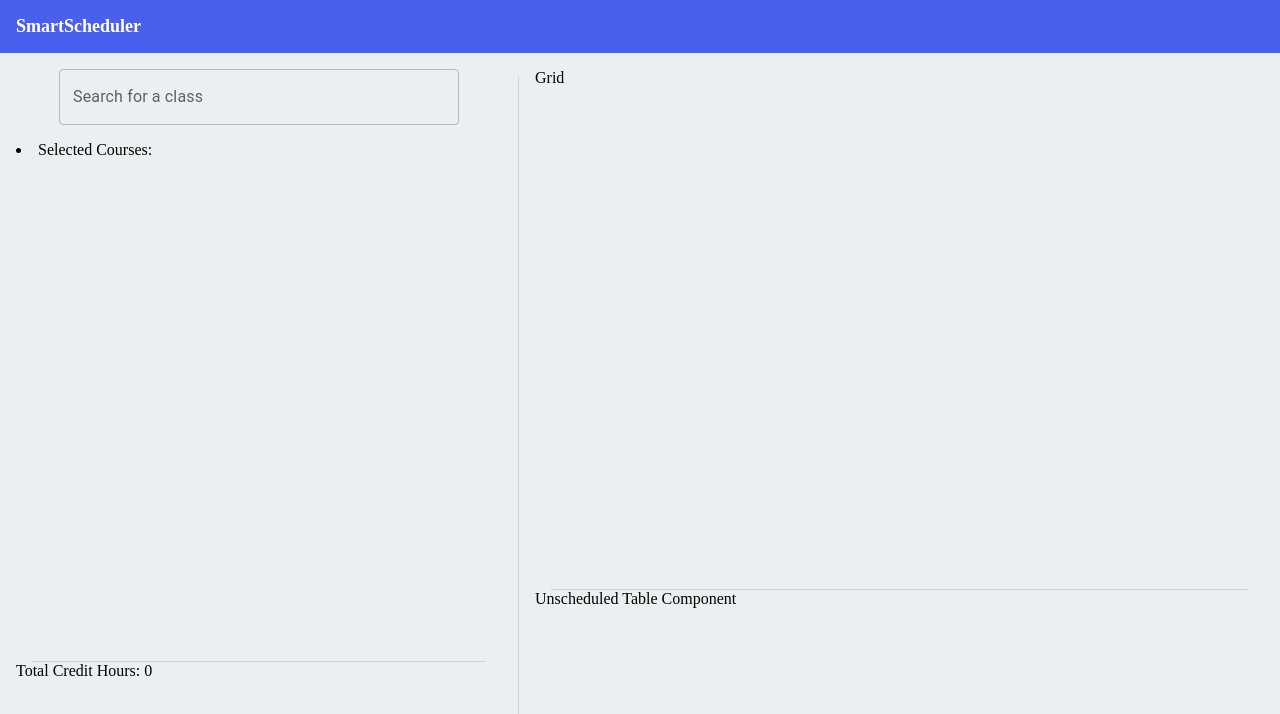
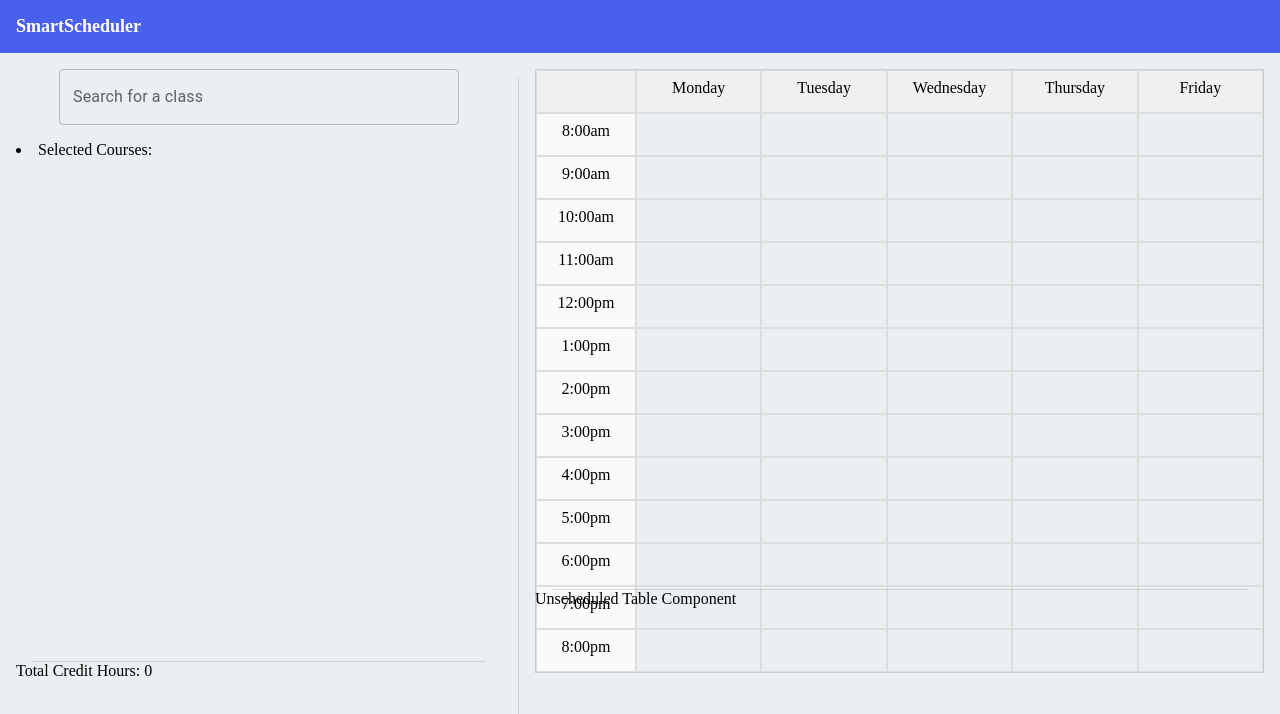
Before and after one commit to FlyingTNT/EECS-581-Group-7-Project-3, a React (Vite) app in the folder SmartScheduler/: page / in a window 1280 px wide. Shown: the top 714 px of the page. Built offline with nearby package versions, Linux system fonts and the light colour scheme.

Commit message:
Update Grid component
Basic schedule grid implemented. Currently no resizing or 30 min separators.

```diff
--- a/SmartScheduler/src/components/Grid.tsx
+++ b/SmartScheduler/src/components/Grid.tsx
@@ -2,10 +2,68 @@
 /// React component for displaying the scheduling grid.
 /// Inputs: None
 /// Outputs: JSX.Element representing the scheduling grid.
-/// Authors: Micheal Buckendahl
+/// Authors: Micheal Buckendahl, Cole Charpentier
 /// Creation Date: 10/24/2025
 
-// Currently this is a place holder just to show the basic layout of the page.
+import React from "react";
+
 export default function Grid() {
-  return <div>Grid</div>;
+  // Define column headers
+  const days = ["", "Monday", "Tuesday", "Wednesday", "Thursday", "Friday"];
+  // Array of hour values from 8 (8:00am) to 20 (8:00pm)
+  const hours = [8, 9, 10, 11, 12, 13, 14, 15, 16, 17, 18, 19, 20] // 8am–8pm
+
+  // Helper function to format a 24-hour value into 12-hour AM/PM time
+  const formatTime = (hour: number) => {
+    const suffix = hour >= 12 ? "pm" : "am";
+    const displayHour = hour > 12 ? hour - 12 : hour;
+    return `${displayHour}:00${suffix}`;
+  };
+
+  return (
+    // Main grid container
+    <div style={styles.container}>
+      {/* Header row */}
+      {days.map((day, idx) => (
+        <div key={idx} style={{ ...styles.cell, ...styles.header }}>
+          {day}
+        </div>
+      ))}
+
+      {/* Generate rows for each hour */}
+      {hours.map((hour) => (
+        <React.Fragment key={hour}>
+          {/* Time label */}
+          <div style={{ ...styles.cell, ...styles.timeCell }}>
+            {formatTime(hour)}
+          </div>
+          {/* Empty day cells for each weekday */}
+          {Array.from({ length: 5 }).map((_, i) => (
+            <div key={i} style={styles.cell}></div>
+          ))}
+        </React.Fragment>
+      ))}
+    </div>
+  );
 }
+
+const styles: { [key: string]: React.CSSProperties } = {
+  container: {
+    display: "grid",
+    gridTemplateColumns: "100px repeat(5, 1fr)", // 6 columns: 1 for times
+    border: "1px solid #ccc",
+    textAlign: "center",
+
+  },
+  cell: {
+    border: "1px solid #ddd",
+    padding: "8px",
+    minHeight: "25px",
+  },
+  header: {
+    backgroundColor: "#f0f0f0",
+  },
+  timeCell: {
+    backgroundColor: "#fafafa",
+  },
+};
```
